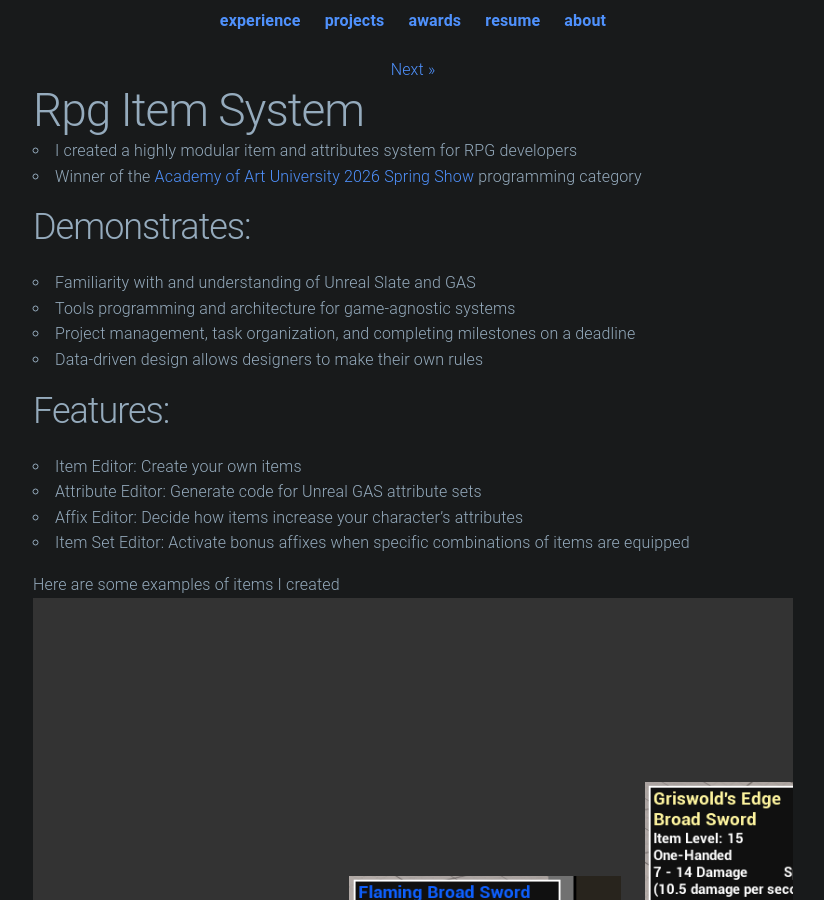
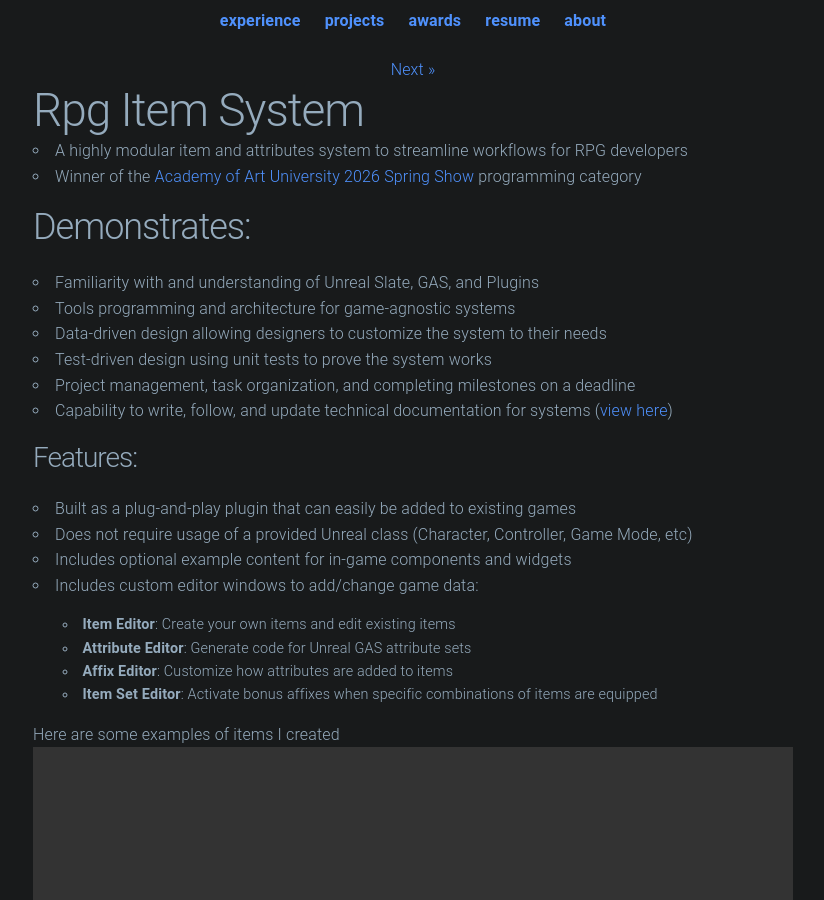
Before and after one commit to hrimfisk/hrimfisk.github.io, a Jekyll site: the page built from awards/_posts/2026-05-01-rpg-item-system.md, in a window 1280 px wide and 900 px high. Shown: the whole window, without its empty margins (227-1051 px from the left). Built offline with Jekyll 4.4.1, drawn with Linux system fonts in a browser that asks for light colours; some of the changed text lies outside the part shown.

Commit message:
Update 2026-05-01-rpg-item-system.md

```diff
--- a/awards/_posts/2026-05-01-rpg-item-system.md
+++ b/awards/_posts/2026-05-01-rpg-item-system.md
@@ -28,22 +28,27 @@ highlight
 }
 </style>
 
-* I created a highly modular item and attributes system for RPG developers
+* A highly modular item and attributes system to streamline workflows for RPG developers
 * Winner of the <a href="https://2026springshow.academyart.edu/student/thomas-jensen/">Academy of Art University 2026 Spring Show</a> programming category
 
 <h2>Demonstrates:</h2>
 
-* Familiarity with and understanding of Unreal Slate and GAS
+* Familiarity with and understanding of Unreal Slate, GAS, and Plugins
 * Tools programming and architecture for game-agnostic systems
+* Data-driven design allowing designers to customize the system to their needs
+* Test-driven design using unit tests to prove the system works
 * Project management, task organization, and completing milestones on a deadline
-* Data-driven design allows designers to make their own rules
+* Capability to write, follow, and update technical documentation for systems (<a href="https://docs.google.com/document/d/1wGrnzsM-1utKn-5epSmPEgBop_MC8GqGWC5BpNtbvB8/edit?usp=sharing" target="blank">view here</a>)
 
-<h2>Features:</h2>
-
-* Item Editor: Create your own items
-* Attribute Editor: Generate code for Unreal GAS attribute sets
-* Affix Editor: Decide how items increase your character's attributes
-* Item Set Editor: Activate bonus affixes when specific combinations of items are equipped
+<h3>Features:</h3>
+* Built as a plug-and-play plugin that can easily be added to existing games
+* Does not require usage of a provided Unreal class (Character, Controller, Game Mode, etc)
+* Includes optional example content for in-game components and widgets
+* Includes custom editor windows to add/change game data:
+  * <b>Item Editor</b>: Create your own items and edit existing items
+  * <b>Attribute Editor</b>: Generate code for Unreal GAS attribute sets
+  * <b>Affix Editor</b>: Customize how attributes are added to items
+  * <b>Item Set Editor</b>: Activate bonus affixes when specific combinations of items are equipped
 
 <div class="dont-print">
 Here are some examples of items I created
@@ -75,15 +80,12 @@ This is the video I created that was displayed alongside the poster
 </video>
 </div>
 
-
 <h3>Weighted Randoms:</h3>
-- This project heavily utilizes weighted randoms
-- Weighted randoms allow you to modify the chance that each element has of occurring for a more specific distribution
-- For most systems, each subsequent element has a 50% lower chance than the previous element
-  - For example:
-    - 5 is given a weight of 1 and has the highest chance of occurring
-    - 10 is given a weight of 0.5 and has the next highest chance of occurring
-    - 15 is given a weight of 0.25 and has the lowest chance of occurring
+- This project heavily utilizes weighted randoms, which allow you to modify the chance that each element has of occurring for a more specific distribution
+- For example, given the values 5, 10, and 15, if higher values are meant to be more rare:
+  - 5 is given a weight of 1 and has the highest chance of occurring
+  - 10 is given a weight of 0.5 and has the next highest chance of occurring
+  - 15 is given a weight of 0.25 and has the lowest chance of occurring
 
 <div class="dont-print">
     <p>
```
